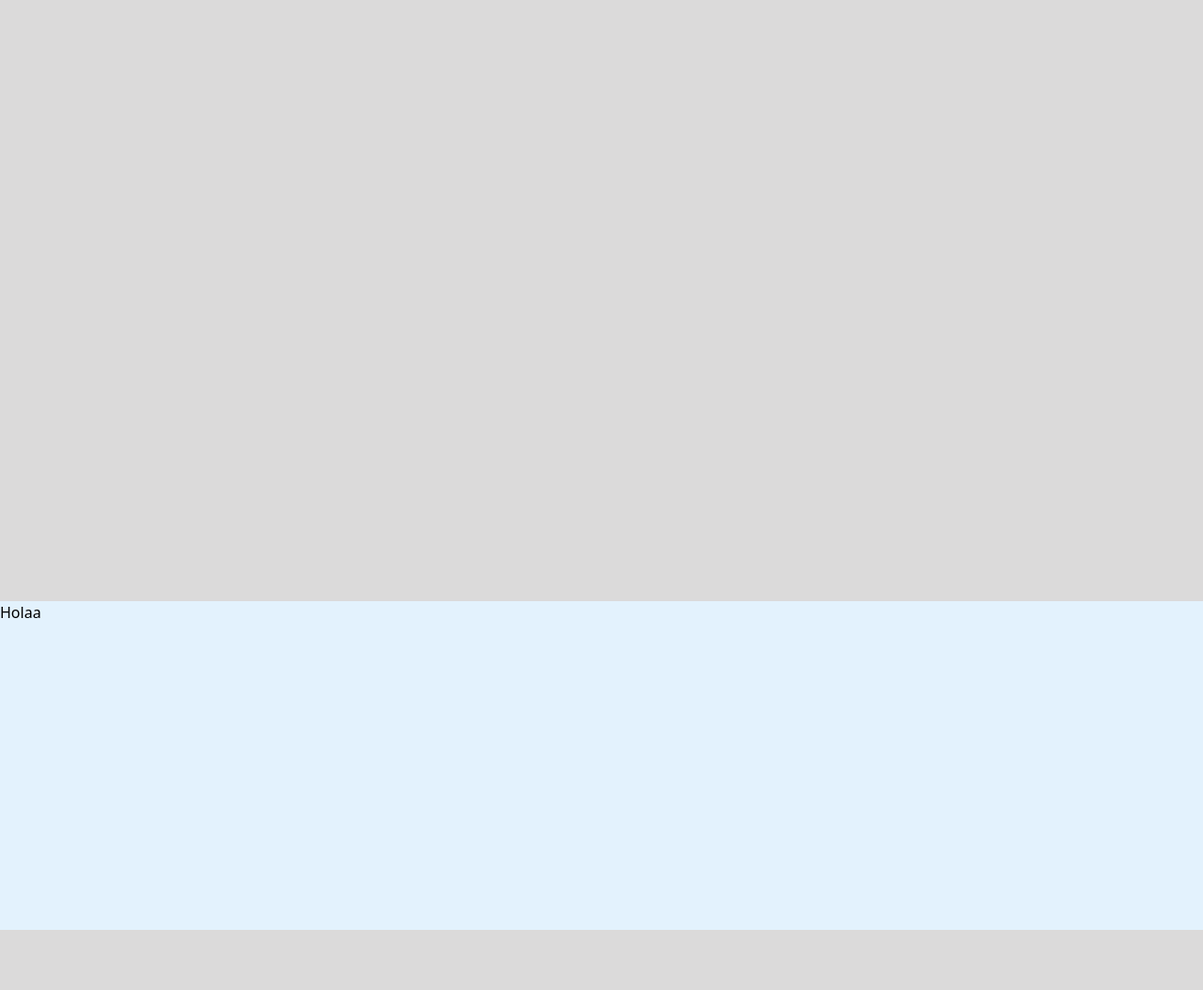
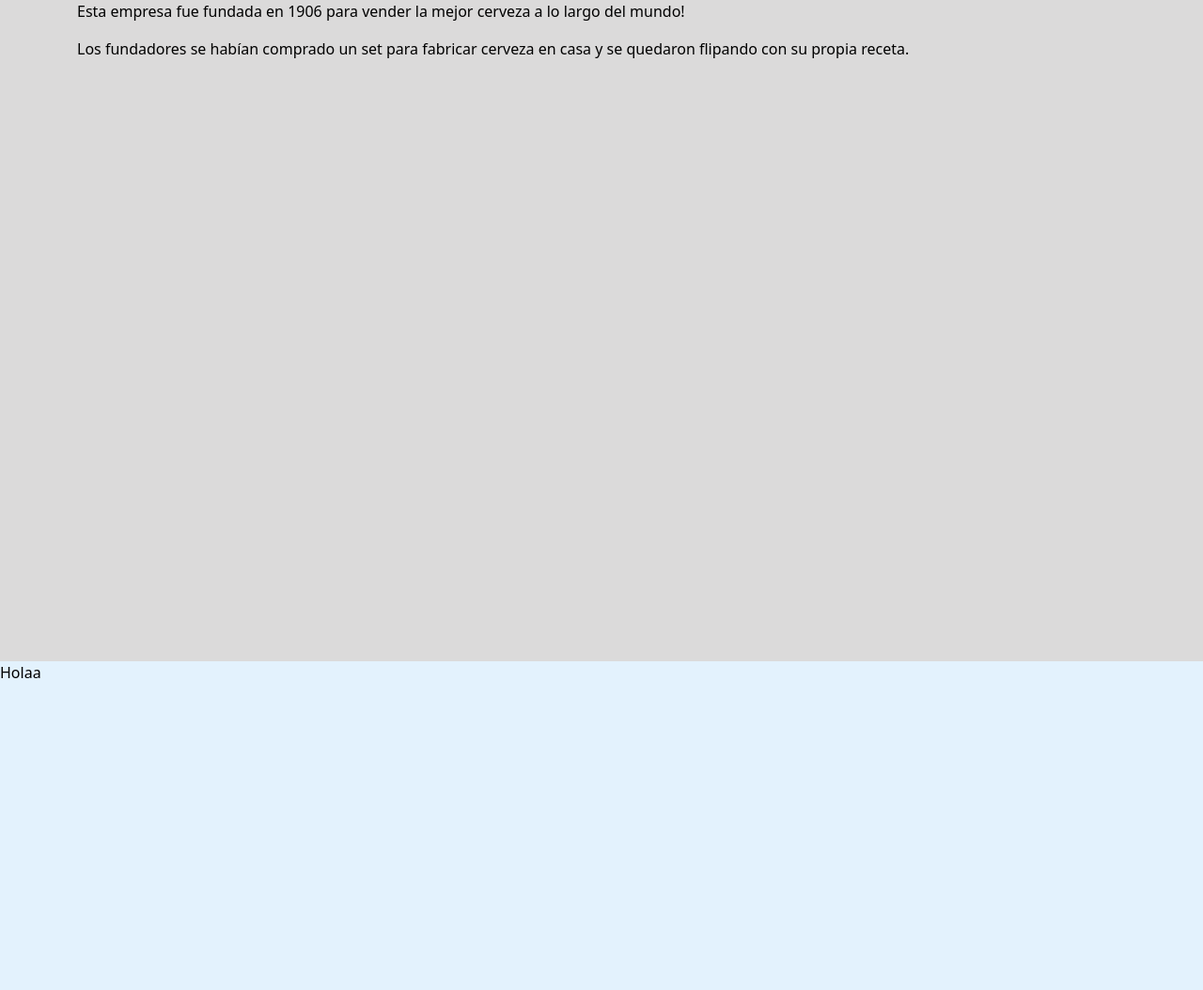
Before and after one commit to LMAFR/Django, a Django app: page /about/ in a window 1280 px wide. Shown: the part 56-1110 px from the top of the page at 94% size. Before the commit the page ends 1046 px from the top, so only its background shows below. Run offline with Django 4.2, Linux system fonts and the light colour scheme; some libraries are stand-ins or nearby versions.

Commit message:
Form message format modified. About section started.

```diff
--- a/enterprise_website/contact/templates/contact/contact_form.html
+++ b/enterprise_website/contact/templates/contact/contact_form.html
@@ -1,4 +1,6 @@
-{% extends 'contact/contact_base.html' %} {% load django_bootstrap5 %} {% block main_page %}
+{% extends 'contact/contact_base.html' %}
+{% load django_bootstrap5 %}
+{% block main_page %}
 <div class="container">
     <form method="post">
         {% csrf_token %} {% bootstrap_form form %}
--- a/enterprise_website/contact/views.py
+++ b/enterprise_website/contact/views.py
@@ -13,7 +13,7 @@ def contact(request):
     if request.method == 'POST':
         form = ContactForm(request.POST)
         if form.is_valid():
-            subject = "¡{} nos ha contactado!".format(form.cleaned_data['name'])
+            # subject = "¡{} nos ha contactado!".format(form.cleaned_data['name'])
             body = {
                 'email_address':form.cleaned_data['email_address'],
                 'title':form.cleaned_data['title'],
@@ -25,7 +25,7 @@ def contact(request):
                 connection = mail.get_connection()
                 connection.open()
                 email = mail.EmailMessage(
-                    subject,
+                    body['title'],
                     message,
                     body['email_address'],
                     ['admin@example.com'],
--- a/enterprise_website/templates/about.html
+++ b/enterprise_website/templates/about.html
@@ -1,5 +1,8 @@
 {% extends 'base.html' %}
 
 {% block main_page %}
-
+<div class="container">
+    <p>Esta empresa fue fundada en 1906 para vender la mejor cerveza a lo largo del mundo!</p>
+    <p>Los fundadores se habían comprado un set para fabricar cerveza en casa y se quedaron flipando con su propia receta.</p>
+</div>
 {% endblock main_page %}
```
